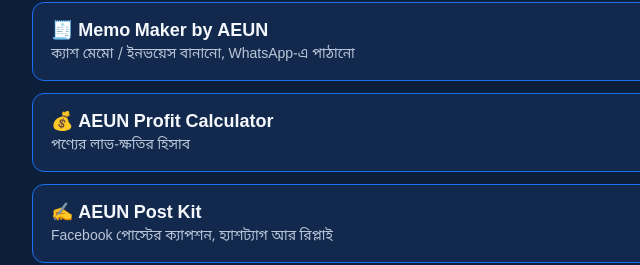
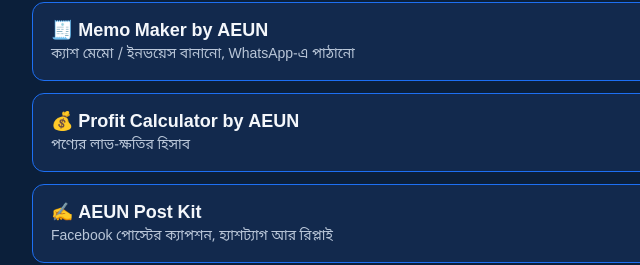
Before and after one commit to nazmulhaque-cyber/aeun-tools, a plain HTML site: page index.html in a window 1280 px wide. Shown: the part 121-386 px from the top of the page, 248-888 px from the left. Drawn offline with Linux system fonts and the light colour scheme.

Commit message:
Landing label: Profit Calculator by AEUN

```diff
--- a/index.html
+++ b/index.html
@@ -24,7 +24,7 @@
   <p class="sub">ছোট ব্যবসার জন্য AEUN-এর ১০টা ফ্রি টুল — যেকোনোটায় চাপ দিলেই খুলবে</p>
 
   <a class="tool" href="aeun-memo-maker-download.html"><div class="name">🧾 Memo Maker by AEUN</div><div class="desc">ক্যাশ মেমো / ইনভয়েস বানানো, WhatsApp-এ পাঠানো</div></a>
-  <a class="tool" href="aeun-profit-calculator.html"><div class="name">💰 AEUN Profit Calculator</div><div class="desc">পণ্যের লাভ-ক্ষতির হিসাব</div></a>
+  <a class="tool" href="aeun-profit-calculator.html"><div class="name">💰 Profit Calculator by AEUN</div><div class="desc">পণ্যের লাভ-ক্ষতির হিসাব</div></a>
   <a class="tool" href="aeun-post-kit.html"><div class="name">✍️ AEUN Post Kit</div><div class="desc">Facebook পোস্টের ক্যাপশন, হ্যাশট্যাগ আর রিপ্লাই</div></a>
   <a class="tool" href="aeun-baki-khata.html"><div class="name">📒 AEUN Baki Khata</div><div class="desc">বাকির হিসাব রাখা আর রিমাইন্ডার</div></a>
   <a class="tool" href="aeun-poster-maker.html"><div class="name">🎨 AEUN Poster Maker</div><div class="desc">অফার আর দামের পোস্টার বানানো</div></a>
```
